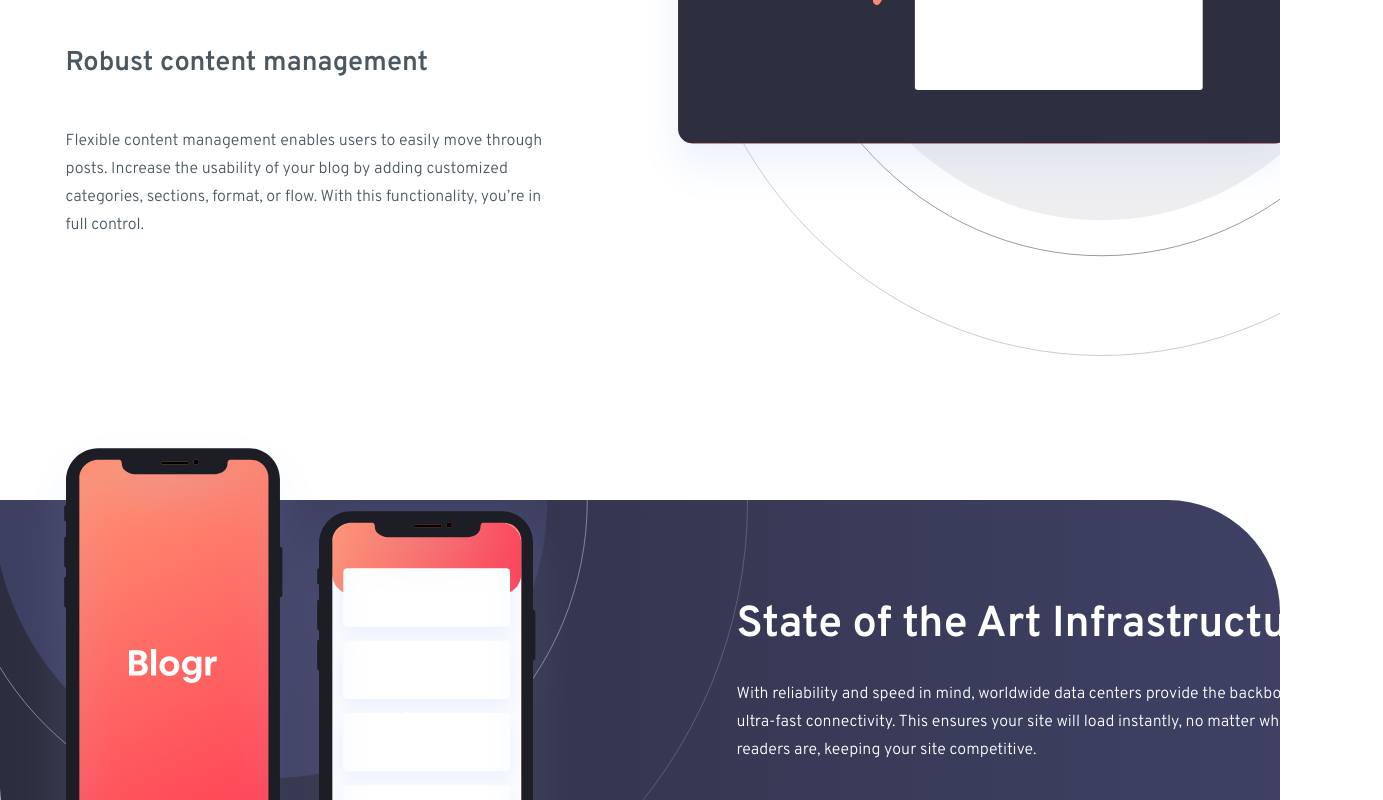
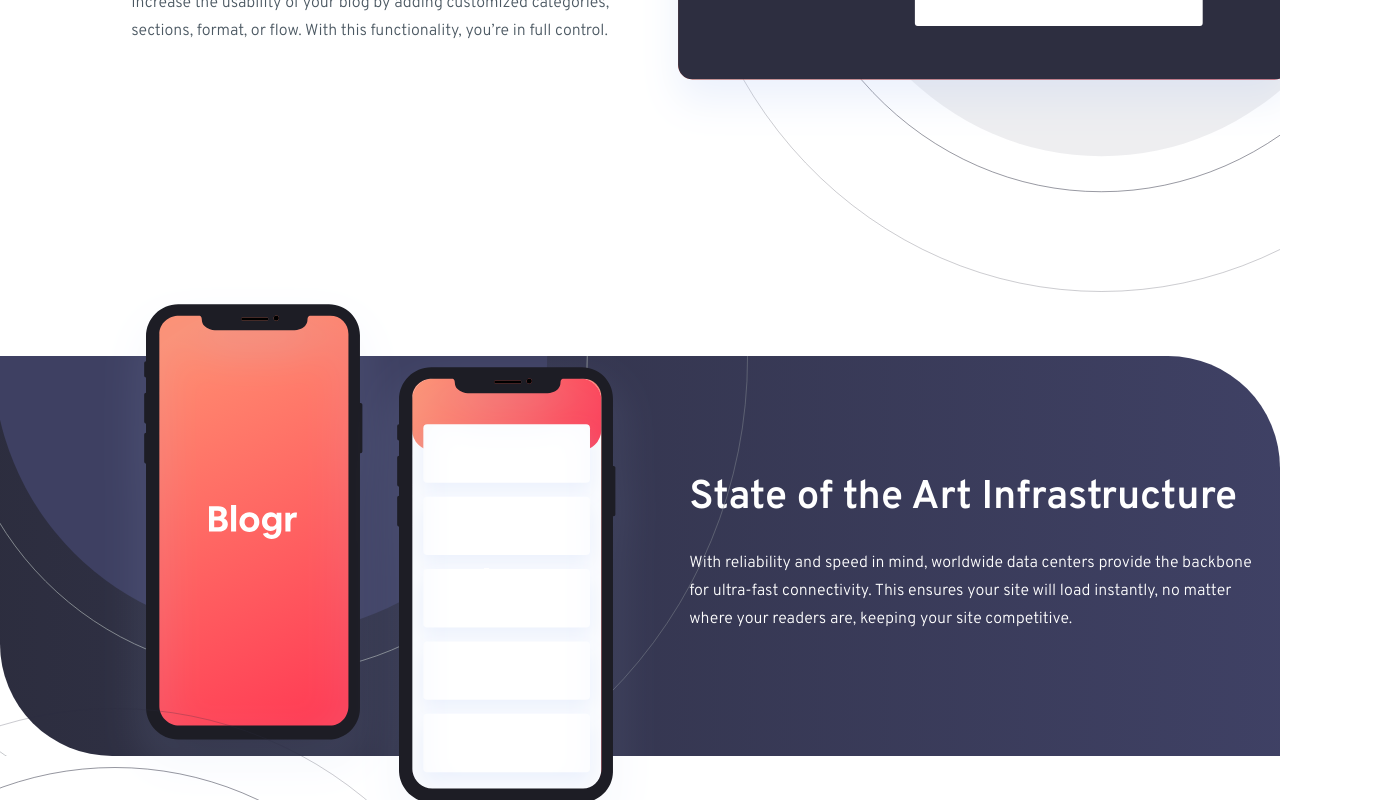
Before and after one commit to piacib/Blogr-landing-page-main, a plain HTML site: page index.html in a window 1280 px wide. Shown: the part 1260-2060 px from the top of the page, 1383 px wide, since content can reach past the window. Drawn offline with Linux system fonts and the light colour scheme.

Commit message:
layout adjustments

```diff
--- a/fonts.css
+++ b/fonts.css
@@ -46,16 +46,23 @@ h1 {
     font-size:3.8rem;
 }
 h2 {
-    font-size:2.7rem;
+    font-size:2.5rem;
+
     margin:0;
 }
 h3 {
     font-size:1.7rem;
+    margin:.5rem;
+
 }
 p {
     font-size: 1.0rem;
     line-height: 1.75;
-    margin-bottom: 3em;
-    max-width: 60ch;
+    width: 100%;
+    max-width: 56ch;
 
 }
+.container1 p:first-of-type {
+    margin-bottom: 3em;
+
+}
--- a/index.html
+++ b/index.html
@@ -174,7 +174,7 @@
       <img id='bg-pattern-test' src="./images/bg-pattern-circles.svg" alt="">
     </div>
     <div class="img-container">
-      <img id='illustration-phones-test' src="./images/illustration-phones.svg" alt="">
+      <img id='illustration-phones' src="./images/illustration-phones.svg" alt="">
     </div>
     <div class="content-container white-text">
       <h2>State of the Art Infrastructure</h2>
--- a/style.css
+++ b/style.css
@@ -30,7 +30,7 @@
     max-width: 100%;
     overflow: hidden;
     padding: 4em 0 0;
-    margin-top: 8.5em;
+    margin-top: 4.5em;
     background-color: white;
     color: var(--body-text-color);
     position:relative;
@@ -42,7 +42,7 @@
     grid-column: 1/4;
     grid-row: 1/2;
     display: flex;
-    padding-top: 4em;
+    padding-top: 1em;
     align-items: center;
     justify-content: center;
     width: 100%;
@@ -56,13 +56,14 @@
 .content-container1 {
     grid-column:1/2;
     grid-row: 2/end;
-    width:90%;
-    max-width: 60ch;
+    /* width:90%; */
     display:flex;
     flex-direction: column;
     justify-content: center;
-    padding-left:10%;
+    padding-left:20%;
     padding-top: 0;
+    padding-bottom: 10rem;
+
 }
 #illustration-editor-desktop-1 {
         width: 55em;
@@ -86,11 +87,12 @@
     flex-direction: column;
     align-items: flex-start;
     justify-content:center;
-    padding-left: 30% ;
+    padding-left: 15% ;
     padding-right: 1rem;
     width: 100%;
     height: 100%;
     min-width: 358px;
+
 
 }
 
@@ -108,7 +110,7 @@
     border-radius: 0 7em;
     height: 25em;
     width:100%;
-    margin: 5em 0;
+    /* margin: 0em 0em 0 5em; */
 
 }
 #bg-pattern-test {
@@ -118,10 +120,10 @@
     top: -30em;
     left: -13em;
 }
-#illustration-phones-test {
+#illustration-phones {
     position: absolute;
     top:-4.5em;
-    left:1.5em;
+    left:6.5em;
 }
 .background-container {
     grid-column:1/3;
--- a/style2.css
+++ b/style2.css
@@ -38,7 +38,7 @@ header {
     z-index: -1;
 }
 .navbar {
-    margin: 3em 15em;
+    margin: 1.5em 15em;
     width: 80%;
 }
 ul {
@@ -70,7 +70,7 @@ ul {
     cursor: pointer;
 }
 .button {
-    padding:.75rem 2.5rem;
+    padding:.75rem 1rem;
     margin:0 .5rem;
     border-radius: 2rem;
     color: var(--text-color);
@@ -87,7 +87,7 @@ ul {
     color:var(--cta-text);
 }
 .text-display {
-    margin-top: 5em;
+    margin-top: 2em;
 }
 
 .text-display h1{
@@ -96,7 +96,7 @@ ul {
 }
 .text-display p{
     font-size:1.3rem;
-    margin:.5em 0 0;
+    margin:0em 0 0;
 }
 .button-cell {
     margin-top:2.5em;
```
